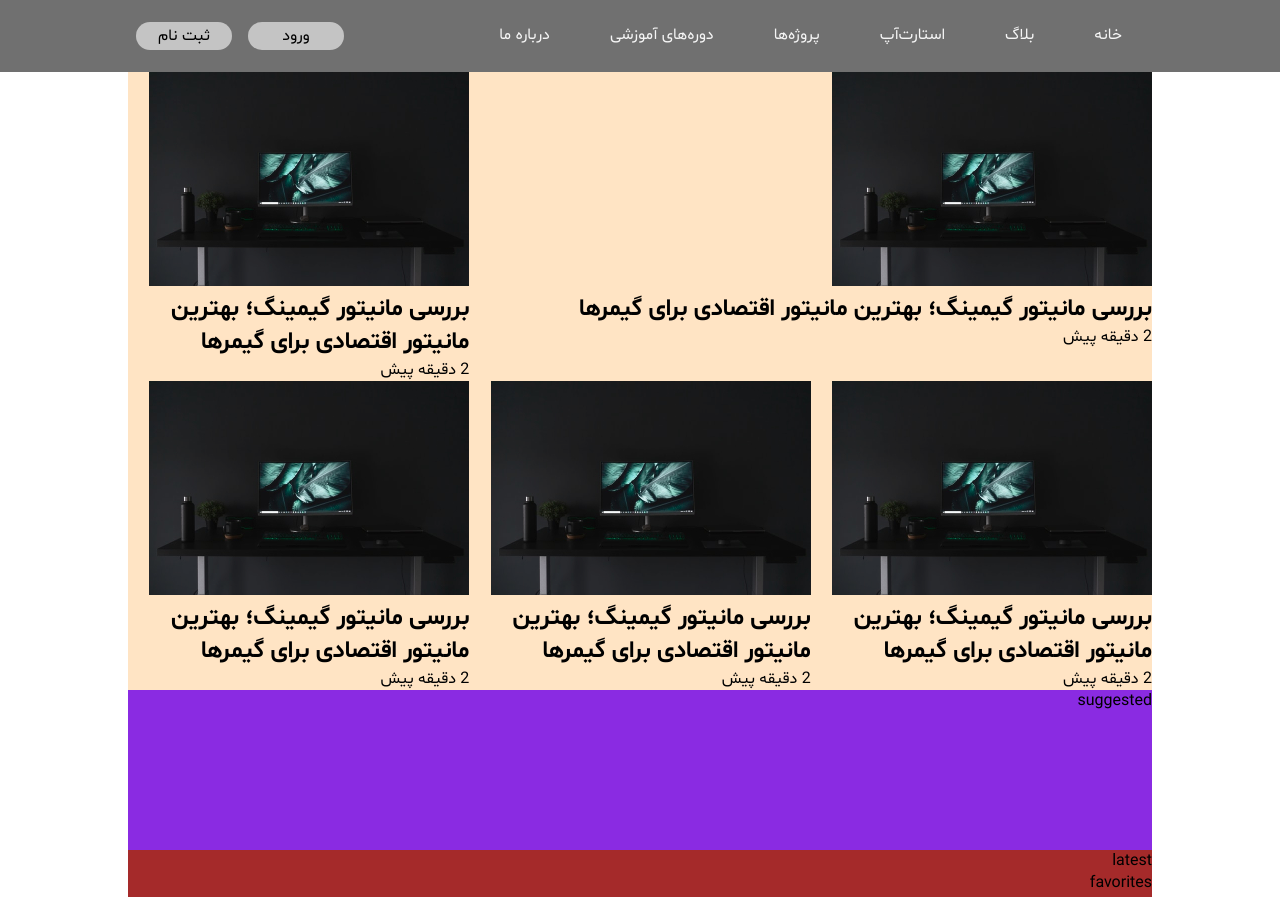
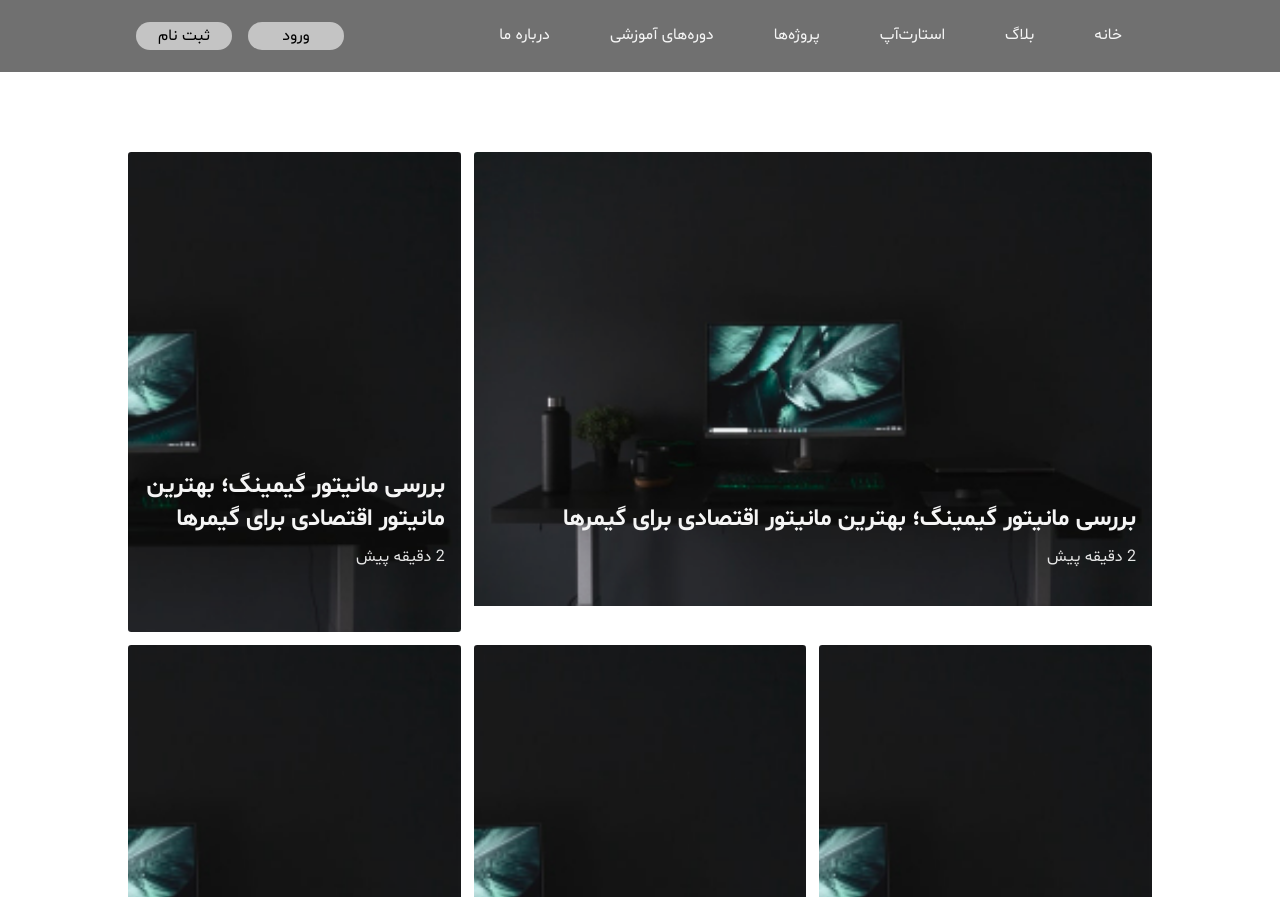
Before and after one commit to hemedani/frontclass, a plain HTML site: page cssgrid/blog.html in a window 1280 px wide. Shown: the top 897 px of the page. Drawn offline with Linux system fonts and the light colour scheme.

Commit message:
another season

```diff
--- a/cssgrid/blog-css.css
+++ b/cssgrid/blog-css.css
@@ -100,14 +100,46 @@ header section button:hover {
 }
 
 main {
-  background-color: bisque;
   min-height: 10rem;
   display: grid;
   grid-template-columns: repeat(3, 1fr);
+  gap: 0.8rem;
+  margin: 5rem auto;
 }
 
 main article:first-child {
   grid-column: span 2;
+}
+
+main article:first-child img {
+  height: auto;
+  width: 100%;
+}
+
+main article {
+  position: relative;
+  height: 30rem;
+  overflow: hidden;
+  border-radius: 0.2rem;
+}
+
+main article img {
+  height: 100%;
+}
+
+main article h2 {
+  position: absolute;
+  bottom: 6rem;
+  right: 1rem;
+  color: whitesmoke;
+  font-size: 1.5rem;
+}
+
+main article p {
+  color: rgb(230, 230, 230);
+  position: absolute;
+  bottom: 4rem;
+  right: 1rem;
 }
 
 .suggested {
```
